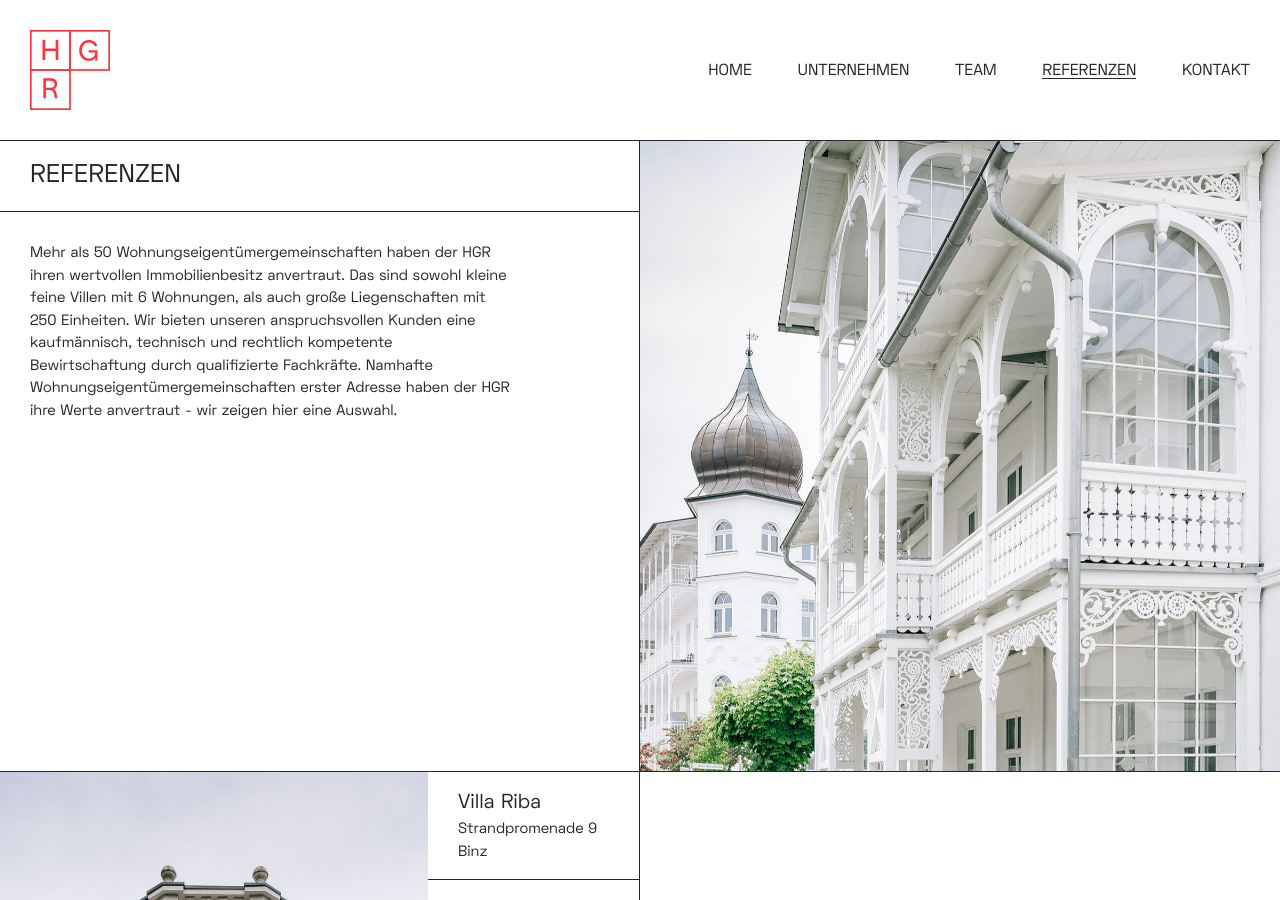
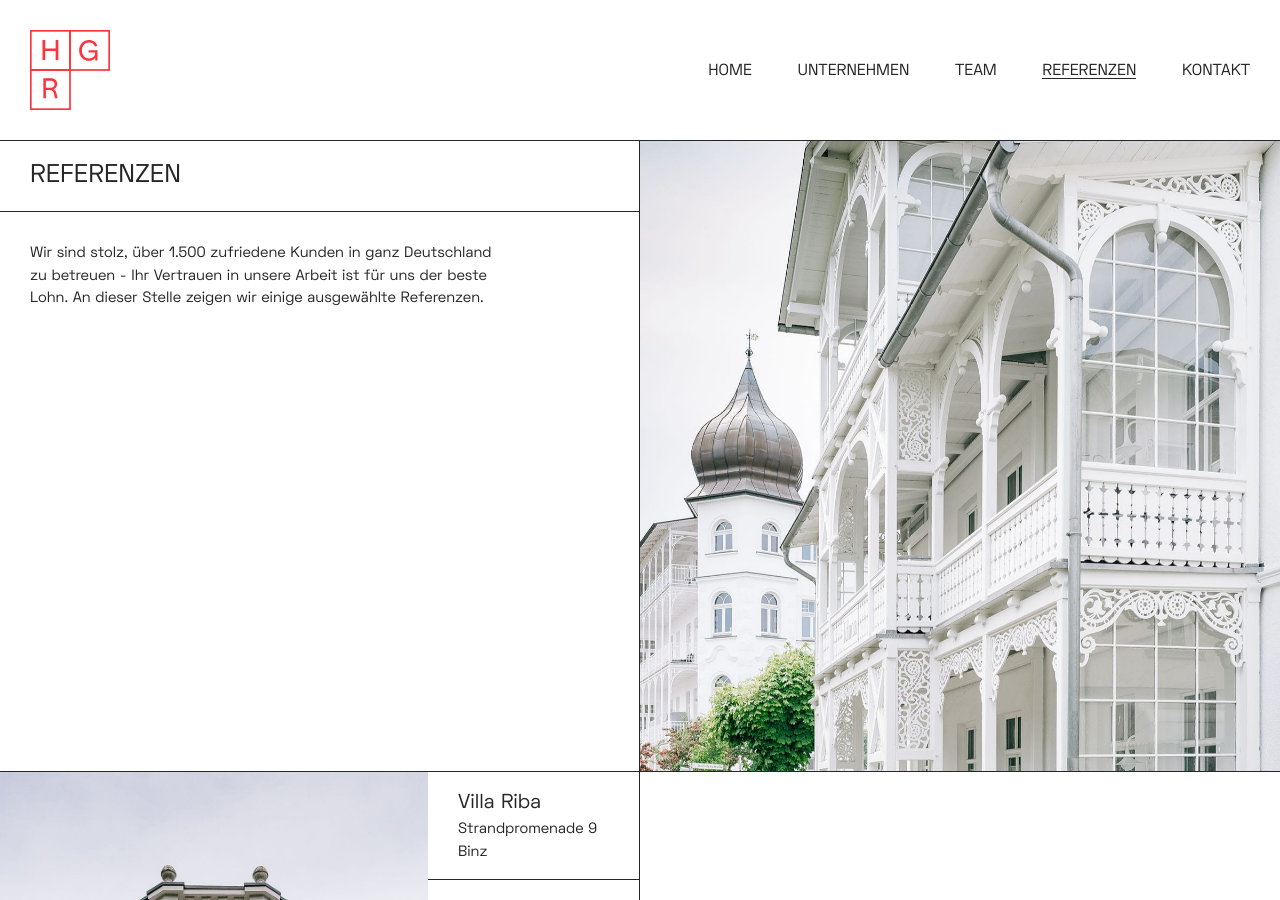
Before and after one commit to nikitasarejko/hgr, a Jekyll site: the page built from referenzen.markdown, in a window 1280 px wide and 900 px high. Built offline with Jekyll 4.4.1, drawn with Linux system fonts in a browser that asks for light colours; nearby versions of some CDN libraries.

Commit message:
Updated Referenzen

```diff
--- a/referenzen.markdown
+++ b/referenzen.markdown
@@ -6,6 +6,4 @@ hero_image: "/uploads/DSC0766-min.jpg"
 layout: referenzen
 ---
 
-Mehr als 50 Wohnungseigentümergemeinschaften haben der HGR ihren wertvollen Immobilienbesitz anvertraut.
-Das sind sowohl kleine feine Villen mit 6 Wohnungen, als auch große Liegenschaften mit 250 Einheiten. Wir bieten unseren anspruchsvollen Kunden eine kaufmännisch, technisch und rechtlich kompetente Bewirtschaftung durch qualifizierte Fachkräfte.
-Namhafte Wohnungseigentümergemeinschaften erster Adresse haben der HGR ihre Werte anvertraut - wir zeigen hier eine Auswahl.
+Wir sind stolz, über 1.500 zufriedene Kunden in ganz Deutschland zu betreuen - Ihr Vertrauen in unsere Arbeit ist für uns der beste Lohn. An dieser Stelle zeigen wir einige ausgewählte Referenzen.
```
